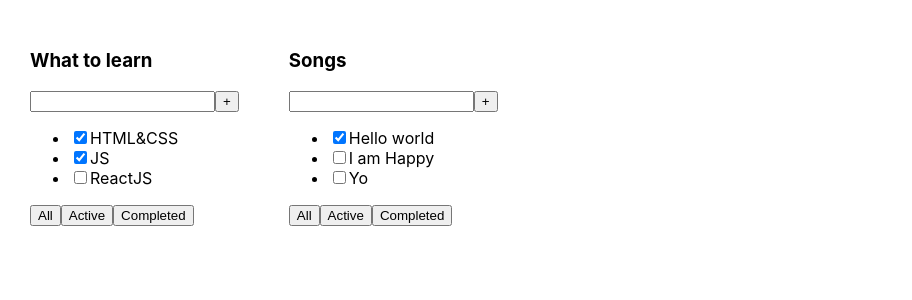
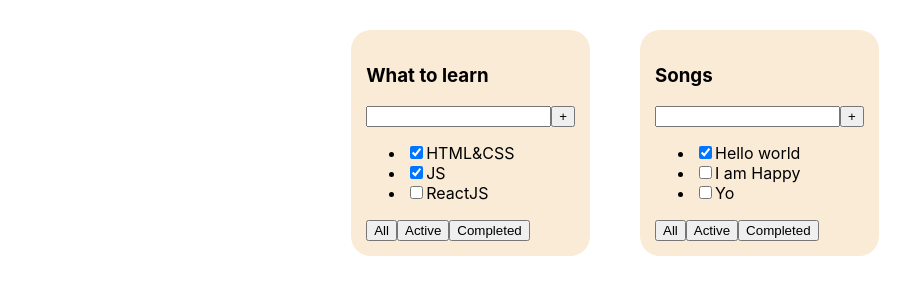
Before and after one commit to ibdkn/1-todolist, a React (Create React App) app: page / in a window 1280 px wide. Shown: the top 300 px of the page, without its empty margins (0-912 px from the left). Built offline with nearby package versions, Linux system fonts and the light colour scheme.

Commit message:
added simple styles for Todolist

```diff
--- a/src/App.css
+++ b/src/App.css
@@ -1,8 +1,15 @@
 .App {
   padding: 30px;
   display: flex;
+  justify-content: center;
 }
 
 .App > div {
   margin-right: 50px;
 }
+
+.Todolist {
+  padding: 15px;
+  border-radius: 20px;
+  background-color: antiquewhite;
+}
--- a/src/Todolist.tsx
+++ b/src/Todolist.tsx
@@ -12,15 +12,16 @@ type PropsType = {
 }
 
 export const Todolist = ({ title, tasks }: PropsType) => {
+
     return (
-        <div>
+        <div className="Todolist">
             <h3>{title}</h3>
             <div>
                 <input/>
                 <button>+</button>
             </div>
             {tasks.length === 0 ? (
-                <p>Тасок нет</p>
+                <p>No tasks</p>
             ) : (
                 <ul>
                     {tasks.map(task => {
```
